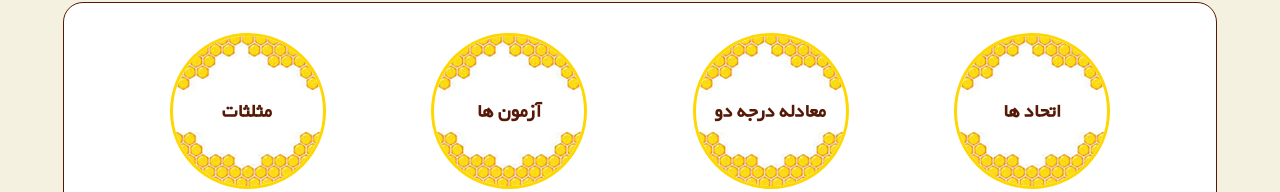
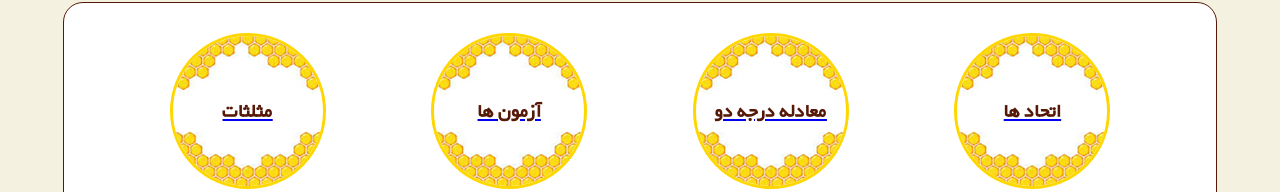
Before and after one commit to A-mahdi-A/ghanadi-Reyazi, a React (Vite) app in the folder ganadi-reyazi/: page / in a window 1280 px wide. Shown: the part 700-892 px from the top of the page. Built offline with nearby package versions, Linux system fonts and the light colour scheme; the HTML template or start-up script is replaced by a standard one.

Commit message:
clean Code

```diff
--- a/ganadi-reyazi/src/App.scss
+++ b/ganadi-reyazi/src/App.scss
@@ -13,4 +13,3 @@
 
 @import url(../src/styles/Navbar.scss);
 @import url(../src/styles/SectioneOneHomePage.scss);
-@import url(.//styles/LernHomePage.scss);
--- a/ganadi-reyazi/src/componnets/Lern Home Page/sercelEtehad.jsx
+++ b/ganadi-reyazi/src/componnets/Lern Home Page/sercelEtehad.jsx
@@ -1,19 +1,28 @@
 import React from "react";
+import { Link } from "react-router-dom";
 
 function SercelEtehad() {
   return (
     <>
       <div id="sercel">
-        <h1>اتحاد ها</h1>
+        <Link>
+          <h1>اتحاد ها</h1>
+        </Link>
       </div>
       <div id="sercel">
-        <h1>معادله درجه دو</h1>
+        <Link>
+          <h1>معادله درجه دو</h1>
+        </Link>
       </div>
       <div id="sercel">
-        <h1>آزمون ها</h1>
+        <Link>
+          <h1>آزمون ها</h1>
+        </Link>
       </div>
       <div id="sercel">
-        <h1>مثلثات</h1>
+        <Link>
+          <h1>مثلثات</h1>
+        </Link>
       </div>
     </>
   );
--- a/ganadi-reyazi/src/pages/Home.jsx
+++ b/ganadi-reyazi/src/pages/Home.jsx
@@ -7,7 +7,7 @@ import LernsSectione from '../componnets/Lern Home Page/LernsSectione'
 
 function Home() {
   return (
-    <div dir="rtl">
+    <div dir="rtl" lang='fa'>
       <Navbar/>
     <SectioneOneHome/>
     <LernsSectione/>
--- a/ganadi-reyazi/src/styles/LernHomePage.scss
+++ /dev/null
@@ -1,46 +0,0 @@
-body {
-  //  start style section
-  section#LernSectone {
-    display: flex;
-    align-items: center;
-    justify-content: center;
-    margin-top: 50px;
-    // ---------------------- parent div style
-    div#ParentDivs {
-      display: flex;
-      justify-content: space-evenly;
-      align-items: center;
-      background-color: white;
-      width: 90%;
-      padding: 30px 0px;
-      border-radius: 20px;
-      border: 1.5px solid rgb(86, 25, 7);
-      //   --------------------------------- sercel style
-      div#sercel {
-        display: flex;
-        align-items: center;
-        justify-content: center;
-        width: 150px;
-        height: 150px;
-        border-radius: 200px;
-        background-image: url(../assets/img/Untitled-4.jpg);
-        border: 3.5px solid #ffd700;
-        transition: border 0.5s ease, color 0.5s ease,
-          background-image 0.5s ease;
-        h1 {
-          font-family: "BYekan", sans-serif;
-          color: rgb(86, 25, 7);
-          font-size: 20px;
-        }
-      }
-      //   hover style
-      div#sercel:hover {
-        background-image: url(../assets/img/Untitled-2.jpg);
-        border: solid rgb(86, 25, 7);
-        h1 {
-          color: white;
-        }
-      }
-    }
-  }
-}
--- a/ganadi-reyazi/src/styles/SectioneOneHomePage.scss
+++ b/ganadi-reyazi/src/styles/SectioneOneHomePage.scss
@@ -122,4 +122,49 @@ body {
       border-color: #4bbf67;
     }
   }
+
+    //  start style section number tow
+  section#LernSectone {
+    display: flex;
+    align-items: center;
+    justify-content: center;
+    margin-top: 50px;
+    // ---------------------- parent div style
+    div#ParentDivs {
+      display: flex;
+      justify-content: space-evenly;
+      align-items: center;
+      background-color: white;
+      width: 90%;
+      padding: 30px 0px;
+      border-radius: 20px;
+      border: 1.5px solid rgb(86, 25, 7);
+      //   --------------------------------- sercel style
+      div#sercel {
+        display: flex;
+        align-items: center;
+        justify-content: center;
+        width: 150px;
+        height: 150px;
+        border-radius: 200px;
+        background-image: url(../assets/img/Untitled-4.jpg);
+        border: 3.5px solid #ffd700;
+        transition: border 0.5s ease, color 0.5s ease,
+          background-image 0.5s ease;
+        h1 {
+          font-family: "BYekan", sans-serif;
+          color: rgb(86, 25, 7);
+          font-size: 20px;
+        }
+      }
+      //   hover style
+      div#sercel:hover {
+        background-image: url(../assets/img/Untitled-2.jpg);
+        border: solid rgb(86, 25, 7);
+        h1 {
+          color: white;
+        }
+      }
+    }
+  }
 }
```
